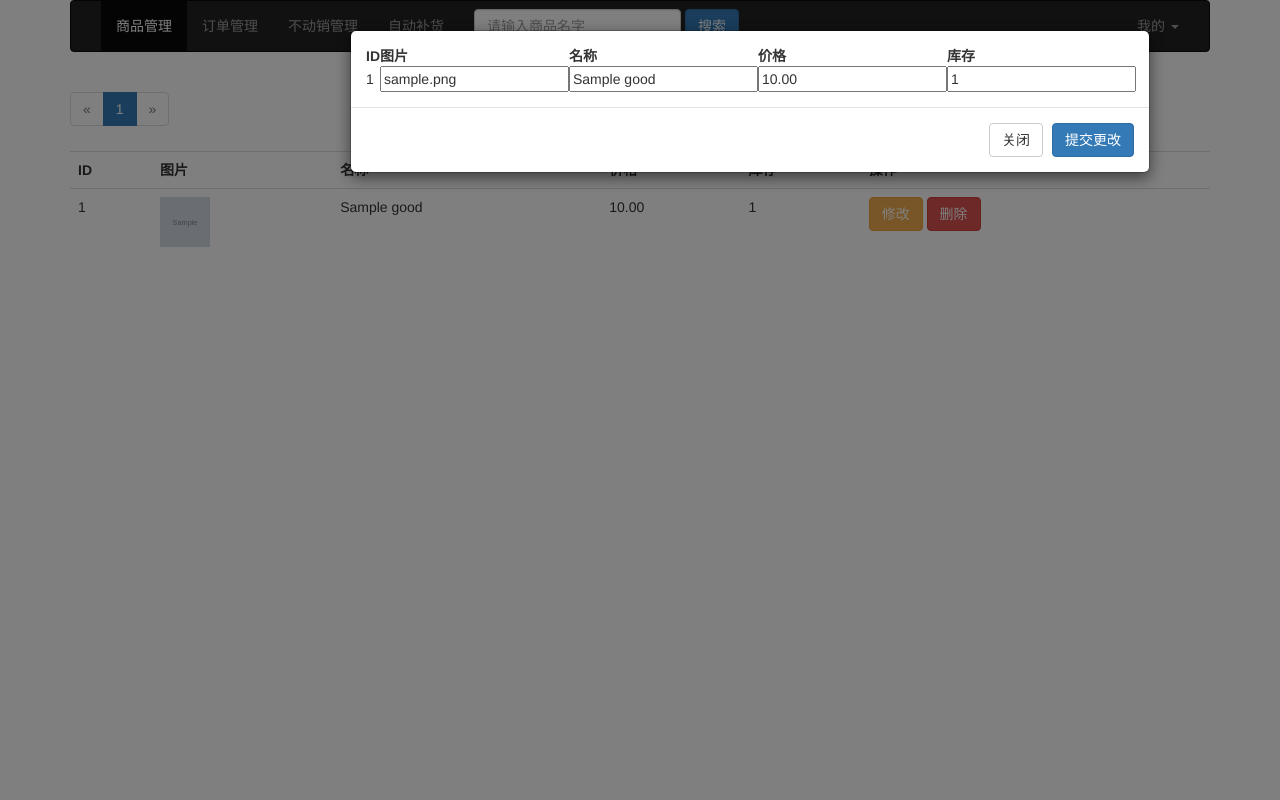
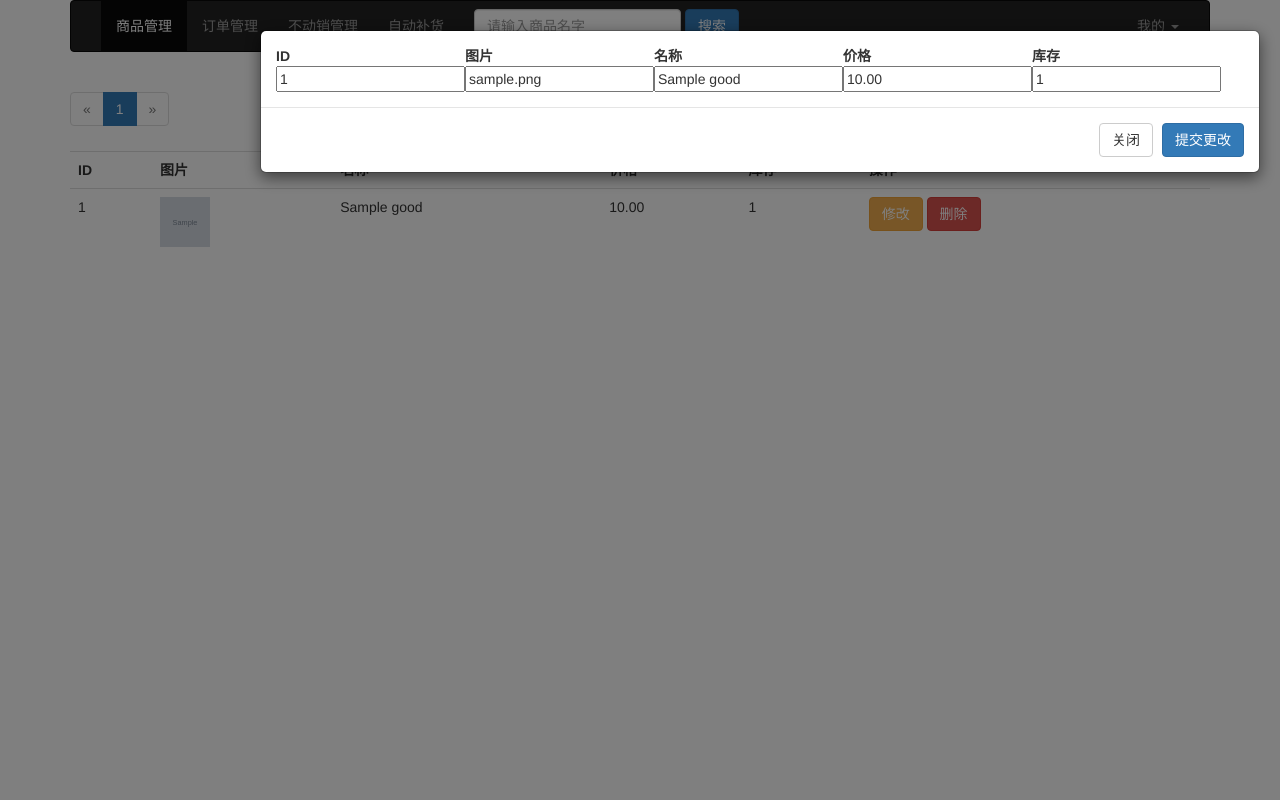
Before and after one commit to jfxugithub/axfbackstage, a Flask app: page / in a window 1280 px wide, after a click on "修改". Run offline with Flask 2, Linux system fonts and the light colour scheme; tables that the repository leaves empty hold one stand-in row (values such as "Sample post"); grey boxes marked "Sample" are stand-in pictures; some libraries are stand-ins or nearby versions.

Commit message:
修改页面显示的id为商品id

```diff
--- a/app_01/templates/item/item.html
+++ b/app_01/templates/item/item.html
@@ -4,9 +4,9 @@
     {% if pagination.pages > 0 %}
         <div class="modal fade" id="myModal" tabindex="-1" role="dialog" aria-labelledby="myModalLabel"
              aria-hidden="true">
-            <div class="modal-dialog" style="margin-left:350px">
+            <div class="modal-dialog" style="margin-left:260px">
                 <form action="/" method="post"  >
-                    <div class="modal-content" style="width: 800px">
+                    <div class="modal-content" style="width: 1000px">
 
                         <div class="modal-body">
                             <table>
@@ -18,7 +18,7 @@
                                     <th>库存</th>
                                 </tr>
                                 <tr>
-                                    <td id="goods_show_id"></td>
+                                    <td><input type="text" id="goods_show_id" name="productid"></td>
                                     <td><input type="text" id="goods_img" name="img"></td>
                                     <td><input type="text" id="goods_name" name="name"></td>
                                     <td><input type="text" id="goods_price" name="price"></td>
@@ -98,7 +98,7 @@
                 </tr>
                 {% for item in pagination.items %}
                     <tr>
-                        <td>{{ item.id }}</td>
+                        <td>{{ item.productid }}</td>
                         <td><img src="{{ item.productimg }}" style="width: 50px;height: 50px"></td>
                         <td>{{ item.productlongname }}</td>
                         <td>{{ item.price }}</td>
@@ -106,6 +106,7 @@
                         <td>
                             <input class="btn btn-warning " type="button" value="修改" onclick="filte_data({
                                     id:'{{ item.id }}',
+                                    productid:'{{ item.productid }}',
                                     productimg:'{{ item.productimg }}',
                                     productlongname:'{{ item.productlongname }}',
                                     price:'{{ item.price }}' ,
@@ -137,7 +138,7 @@
         });
 
         function filte_data(item) {
-            $("#goods_show_id").html(item.id);
+            $("#goods_show_id").val(item.productid);
             $("#goods_id").val(item.id);
             $("#goods_img").val(item.productimg);
             $("#goods_name").val(item.productlongname);
--- a/app_01/views.py
+++ b/app_01/views.py
@@ -58,6 +58,7 @@
         goods = Goods.query.get(params.get('id'))
 
         goods.price = params.get('price')
+        goods.productid = params.get('productid')
         goods.productlongname = params.get('name')
         goods.productimg = params.get('img')
         goods.storenums = params.get('goodsnum')
@@ -66,11 +67,6 @@
         db.session.commit()
 
         return redirect(url_for("axfbg.item_view"))
-
-
-
-
-
 
 
 @blue.route('/order_manage')
```
